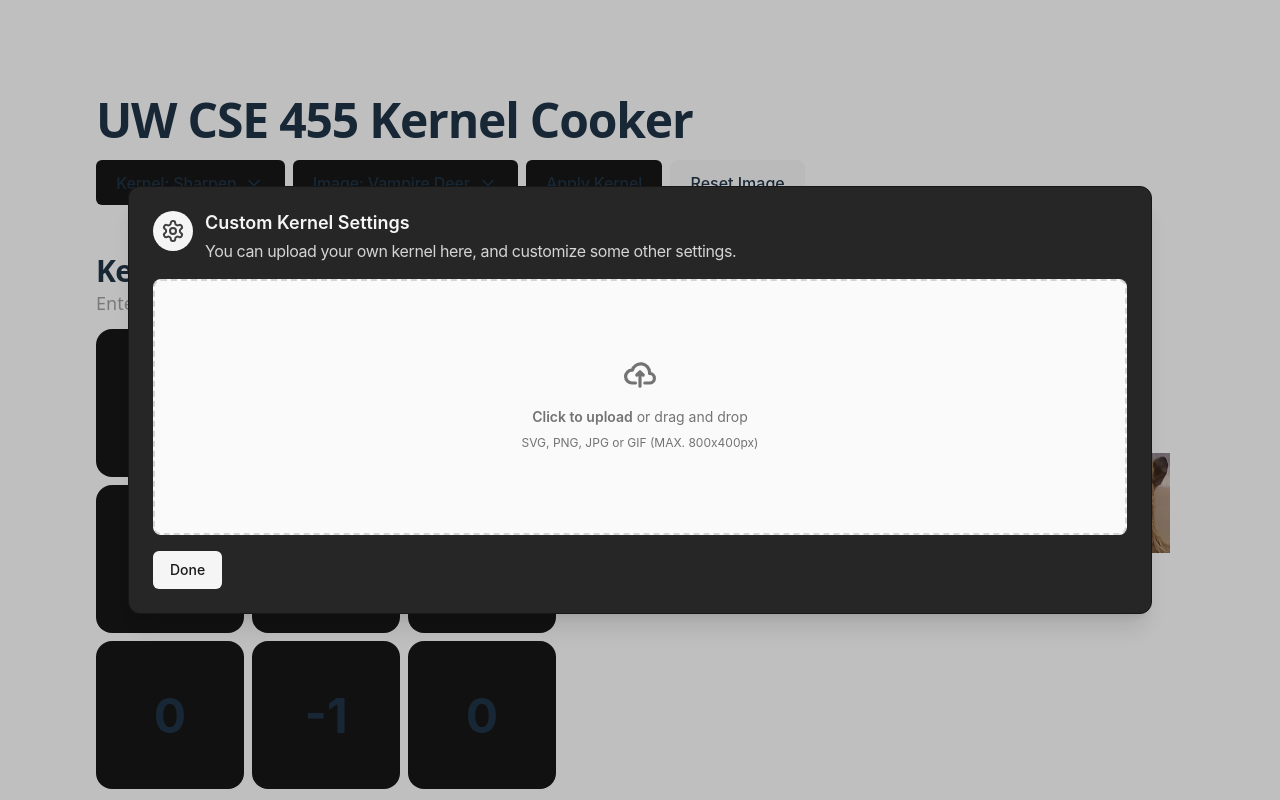
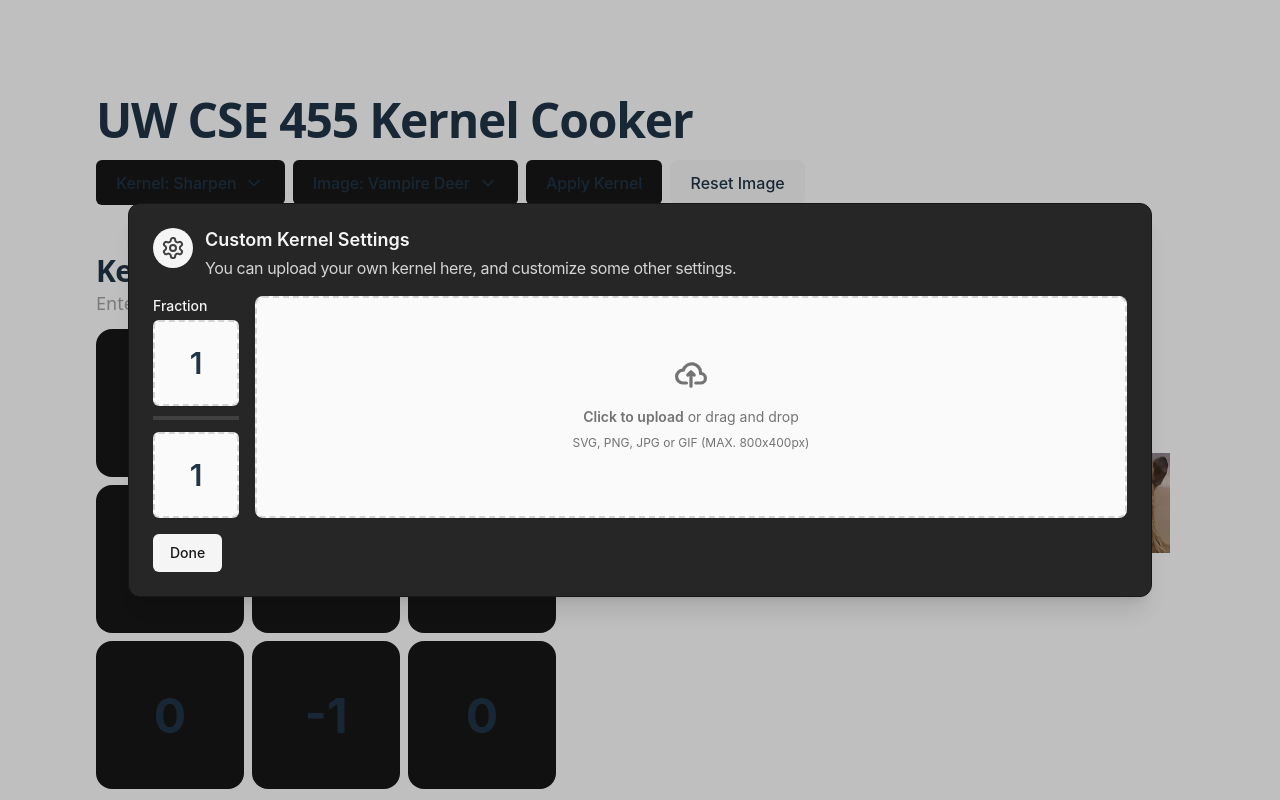
Before and after one commit to DerekZZhu/KernelCooker, a React (Vite) app: page / in a window 1280 px wide. Both pictures are taken after a click on the button 313 px from the left and 268 px from the top of the page. Built offline with nearby package versions, Linux system fonts and the light colour scheme.

Commit message:
Adding to fraction/settings modal + More optimizations for smaller screen

```diff
--- a/src/App.css
+++ b/src/App.css
@@ -16,6 +16,7 @@ input[type=number] {
 
   padding: 0;
 }
+
 /*
 #root {
   max-width: 1280px;
--- a/src/App.jsx
+++ b/src/App.jsx
@@ -41,6 +41,8 @@ function App() {
     [0, 0, 0],
     [0, 0, 0]
   ]);
+
+  const [fraction, setFraction] = useState([1,1])
 
   const handleInputChange = (rowIndex, colIndex, value) => {
     const newGrid = [...grid];
@@ -256,9 +258,42 @@ function App() {
                         </div>
                       </div>
                     </div>
+                    <div className="flex gap-4">
+                      <div className='flex flex-col'>
+                        <div className="mt-4 mb-4 max-w-24 aspect-square">
+                          <label for="fraction" className="block text-sm font-medium text-neutral-100">
+                            Fraction
+                          </label>
+                          <input
+                            type="number"
+                            name="fraction"
+                            id="fraction"
+                            value={fraction[0]}
+                            onChange={(e) => setFraction([e.target.value, fraction[1]])}
+                            min={1}
+                            placeholder='1'
+                            className="mt-1 text-center font-semibold text-3xl focus:ring-neutral-500 focus:border-neutral-500 block w-full shadow-sm border-2 rounded-md aspect-square bg-neutral-50 dark:hover:bg-bray-800 dark:bg-neutral-700 hover:bg-neutral-100 dark:border-neutral-600 dark:hover:border-neutral-500 dark:hover:bg-neutral-600 transition border-neutral-300 border-dashed"
+                          />
+                        </div>
 
+
+                        <div className='w-full h-1 mt-2 bg-neutral-700 '/>
+
+                        <div className="mt-2 max-w-24 aspect-square">
+                          <input
+                            type="number"
+                            name="fraction2"
+                            id="fraction2"
+                            placeholder='1'
+                            value={fraction[1]}
+                            onChange={(e) => {setFraction([fraction[0], e.target.value])}}
+                            min={1}
+                            className="mt-1 text-center font-semibold text-3xl focus:ring-neutral-500 focus:border-neutral-500 block w-full shadow-sm border-2 rounded-md aspect-square bg-neutral-50 dark:hover:bg-bray-800 dark:bg-neutral-700 hover:bg-neutral-100 dark:border-neutral-600 dark:hover:border-neutral-500 dark:hover:bg-neutral-600 transition border-neutral-300 border-dashed"
+                          />
+                        </div>
+                      </div>
                         <div class="flex items-center justify-center w-full mt-4 relative">
-                      <label for="dropzone-file" class="flex relative flex-col items-center justify-center w-full h-64 border-2 border-neutral-300 border-dashed rounded-lg cursor-pointer bg-neutral-50 dark:hover:bg-bray-800 dark:bg-neutral-700 hover:bg-neutral-100 dark:border-neutral-600 dark:hover:border-neutral-500 dark:hover:bg-neutral-600">
+                            <label for="dropzone-file" class="flex relative flex-col items-center justify-center w-full h-[222px] border-2 border-neutral-300 border-dashed rounded-lg cursor-pointer bg-neutral-50 dark:hover:bg-bray-800 dark:bg-neutral-700 hover:bg-neutral-100 dark:border-neutral-600 dark:hover:border-neutral-500 dark:hover:bg-neutral-600 transition">
                                 <div class="flex flex-col items-center justify-center pt-5 pb-6">
                                     <svg class="w-8 h-8 mb-4 text-neutral-500 dark:text-neutral-400" aria-hidden="true" xmlns="http://www.w3.org/2000/svg" fill="none" viewBox="0 0 20 16">
                                         <path stroke="currentColor" stroke-linecap="round" stroke-linejoin="round" stroke-width="2" d="M13 13h3a3 3 0 0 0 0-6h-.025A5.56 5.56 0 0 0 16 6.5 5.5 5.5 0 0 0 5.207 5.021C5.137 5.017 5.071 5 5 5a4 4 0 0 0 0 8h2.167M10 15V6m0 0L8 8m2-2 2 2"/>
@@ -268,6 +303,7 @@ function App() {
                                 </div>
                                 <input id="dropzone-file" type="file" className='absolute top-0 left-0 w-full h-full opacity-0 cursor-pointer' />
                             </label>
+                        </div>
                     </div>
 
                       <div className="mt-4">
```
Lines whose indentation alone changed are shown as unchanged.
